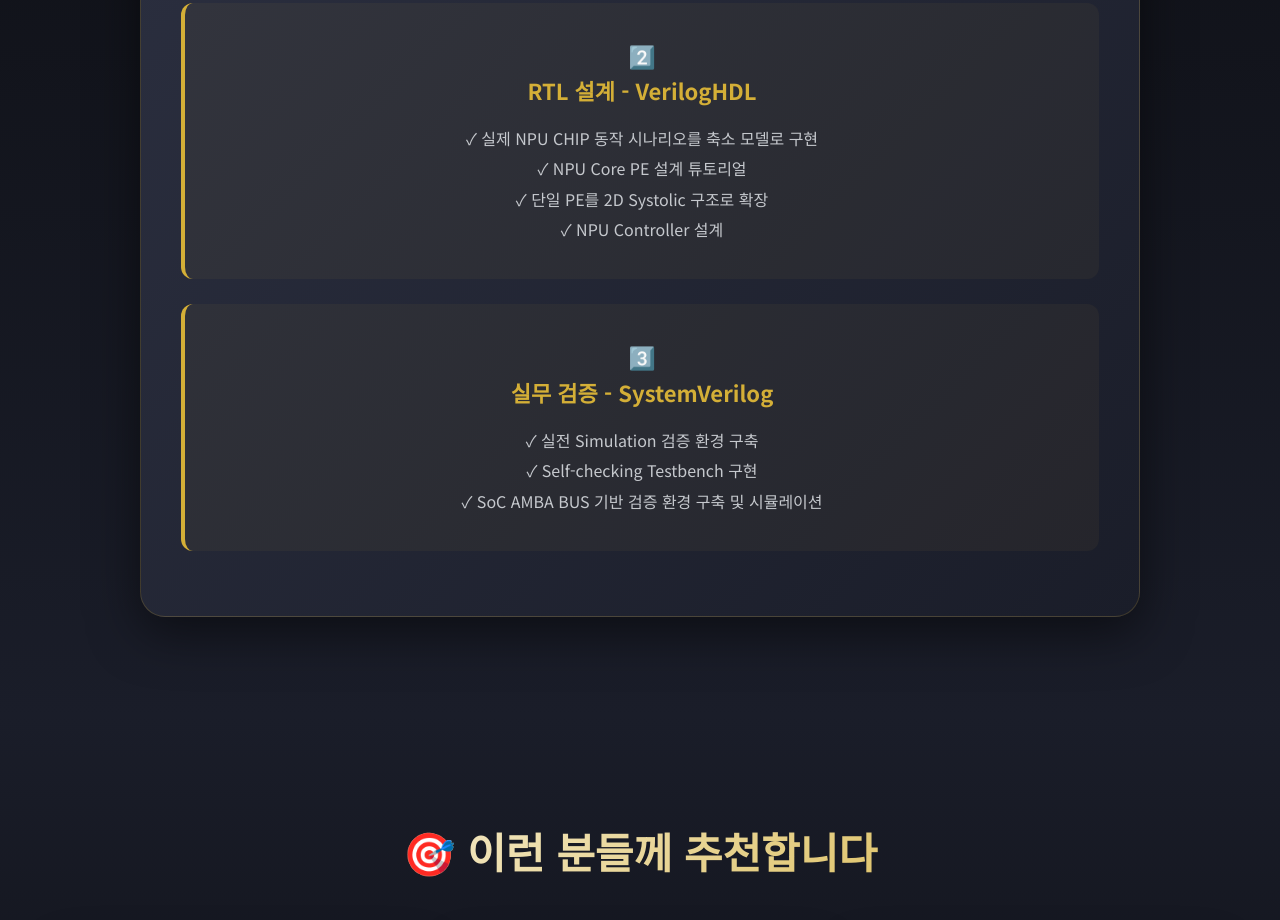
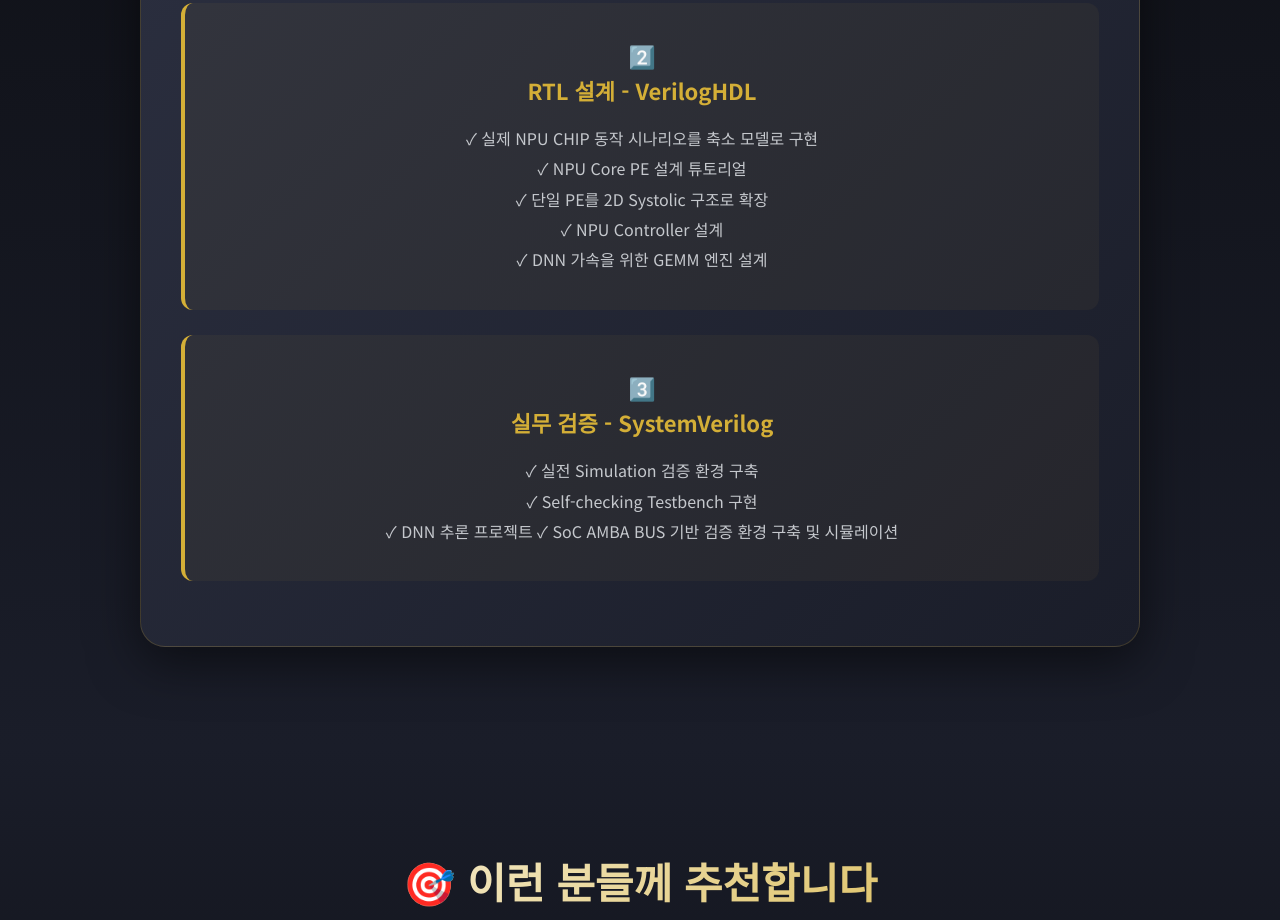
Before and after one commit to gongdae3dot0/NPU-Study, a plain HTML site: page index.html in a window 1280 px wide. Shown: the part 4417-5337 px from the top of the page. Drawn offline with Linux system fonts and the light colour scheme.

Commit message:
index.html 업데이트

```diff
--- a/index.html
+++ b/index.html
@@ -745,13 +745,16 @@
                     <p>✓ 실제 NPU CHIP 동작 시나리오를 축소 모델로 구현<br>
                         ✓ NPU Core PE 설계 튜토리얼<br>
                         ✓ 단일 PE를 2D Systolic 구조로 확장<br>
-                        ✓ NPU Controller 설계</p>
+                        ✓ NPU Controller 설계<br>
+✓ DNN 가속을 위한 GEMM 엔진 설계
+</p>
                 </div>
                 <div class="curriculum-item">
                     <h4>3️⃣<br>
                         실무 검증 - SystemVerilog</h4>
                     <p>✓ 실전 Simulation 검증 환경 구축<br>
                         ✓ Self-checking Testbench 구현<br>
+✓ DNN 추론 프로젝트
                         ✓ SoC AMBA BUS 기반 검증 환경 구축 및 시뮬레이션</p>
                 </div>
             </div>
```
